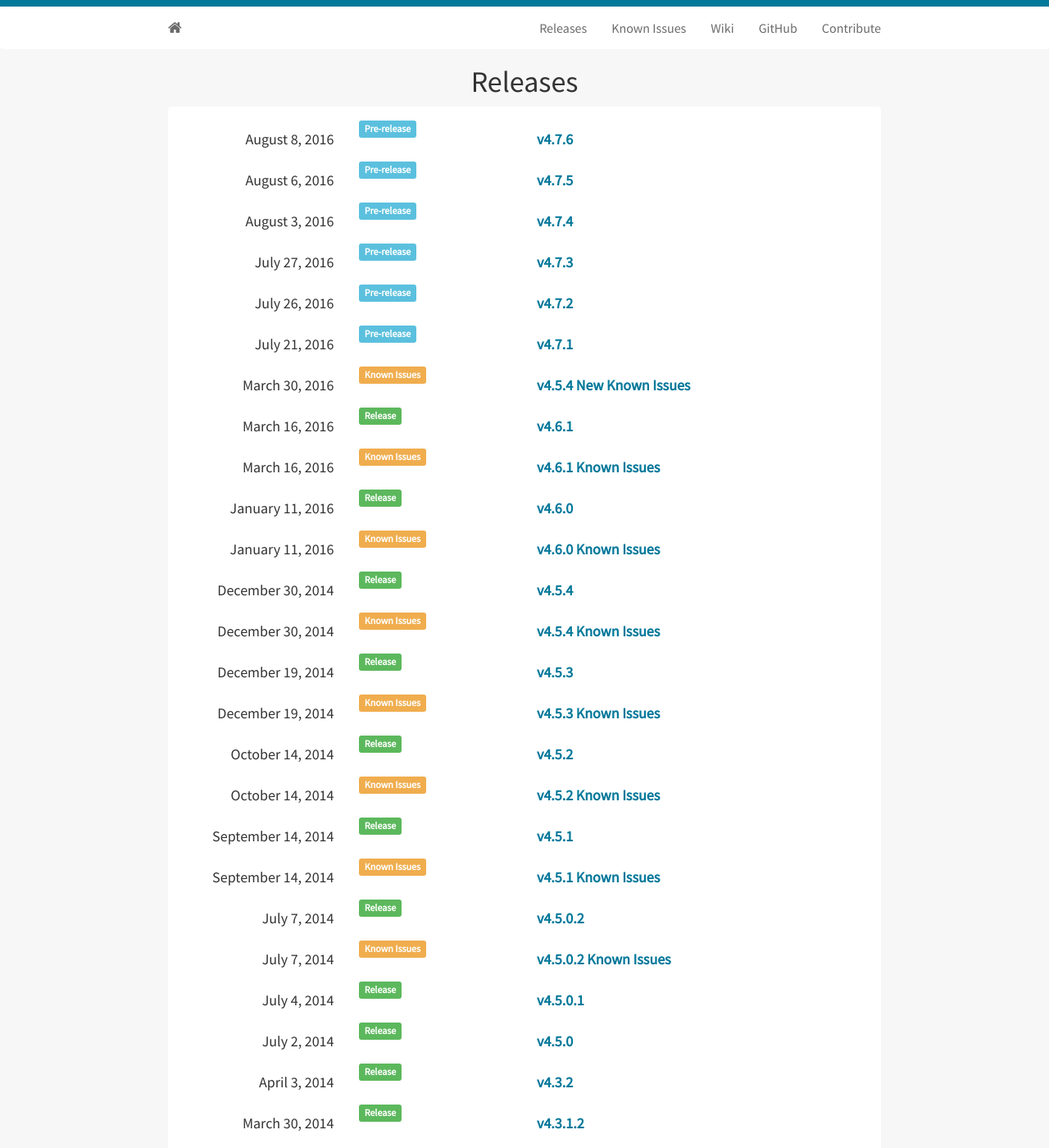
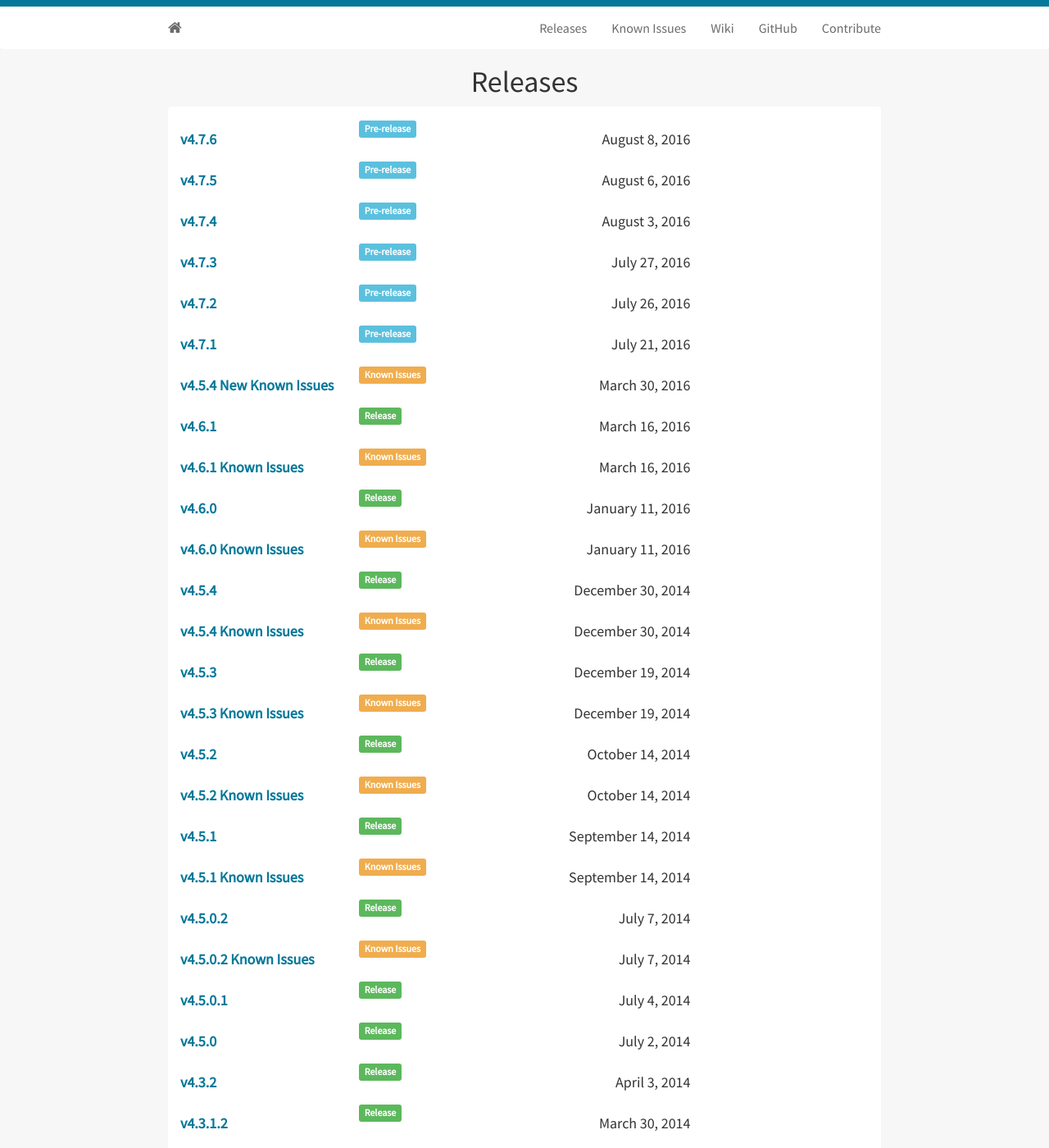
Before and after one commit to Reddit-Enhancement-Suite/Reddit-Enhancement-Suite.github.io, a Jekyll site: the page built from releases.html, in a window 1280 px wide and 1400 px high. Shown: the whole window at 82% size. Built offline with Jekyll 4.4.1, drawn with Linux system fonts in a browser that asks for light colours; nearby versions of some CDN libraries.

Commit message:
title ,tag ,date

```diff
--- a/releases.html
+++ b/releases.html
@@ -9,8 +9,8 @@
 	{% for post in site.posts %}
 		<div class="row">
 				<div class="col-sm-3 col-md-3 col-lg-3">
-					<h5 style="text-align: right">
-						{{ post.date | date: "%B %e, %Y" }}
+					<h5>
+						<strong><a href="{{ post.url }}">{{ post.title }}</a></strong>
 					</h5>
 				</div>
 				<div class="col-sm-3 col-md-3 col-lg-3">
@@ -22,9 +22,9 @@
 		 					">{{ tag }}</span>
 					{% endfor %}
 				</div>
-				<div class="col-sm-6 col-md-6 col-lg-6">
-					<h5 style="text-align: left">
-						<strong><a href="{{ post.url }}">{{ post.title }}</a></strong>
+				<div class="col-sm-2 col-md-3 col-lg-3">
+					<h5 style="text-align: right">
+						{{ post.date | date: "%B %e, %Y" }}
 					</h5>
 				</div>
 		</div>
```
